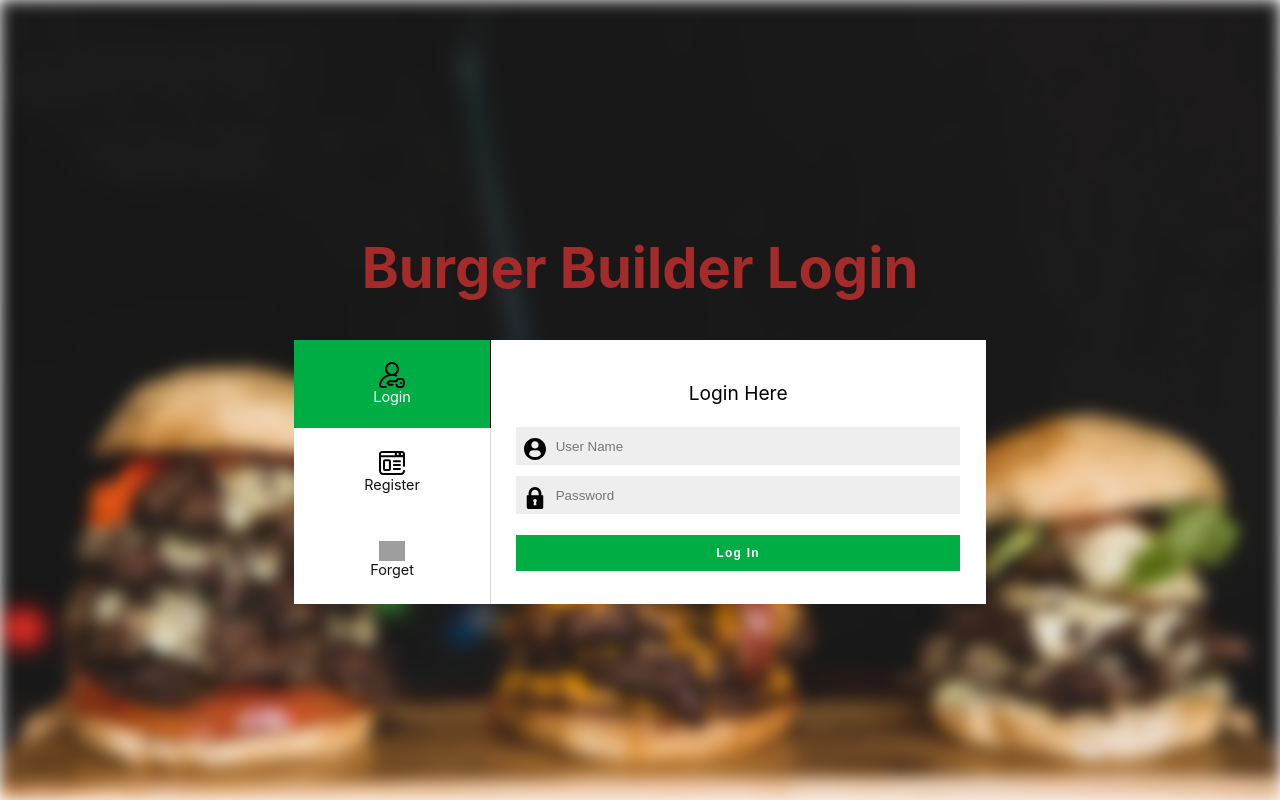
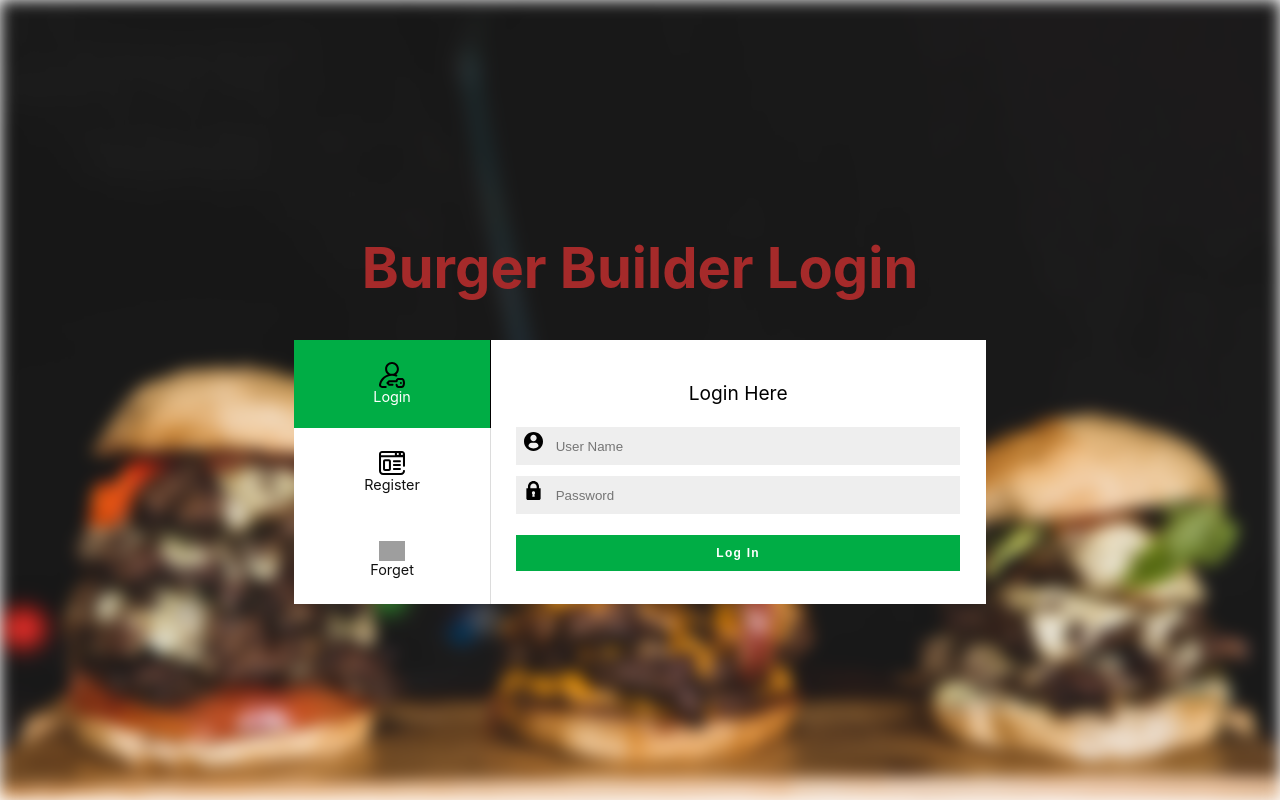
Before and after one commit to lakshyatyagi24/burgerbuilder, a React (Create React App) app: page / in a window 1280 px wide. Built offline with nearby package versions, Linux system fonts and the light colour scheme; grey boxes are pictures that could not be loaded.

Commit message:
improved input icons size and padding

```diff
--- a/src/pages/Login.css
+++ b/src/pages/Login.css
@@ -115,10 +115,10 @@
 #second {
     position: absolute;
     left: 0;
-    top: 0.8vh;
+    top: 0.1vh;
     padding: 0.5vh 0.6vw;
     color: #aaa;
-    width: 1.75vw;
+    width: 1.5vw;
 
 }
 
@@ -140,10 +140,10 @@
 #third {
     position: absolute;
     left: 0;
-    top: 0.8vh;
+    top: 0.1vh;
     padding: 0.5vh 0.6vw;
     color: #aaa;
-    width: 1.75vw;
+    width: 1.5vw;
 
 }
 
```
